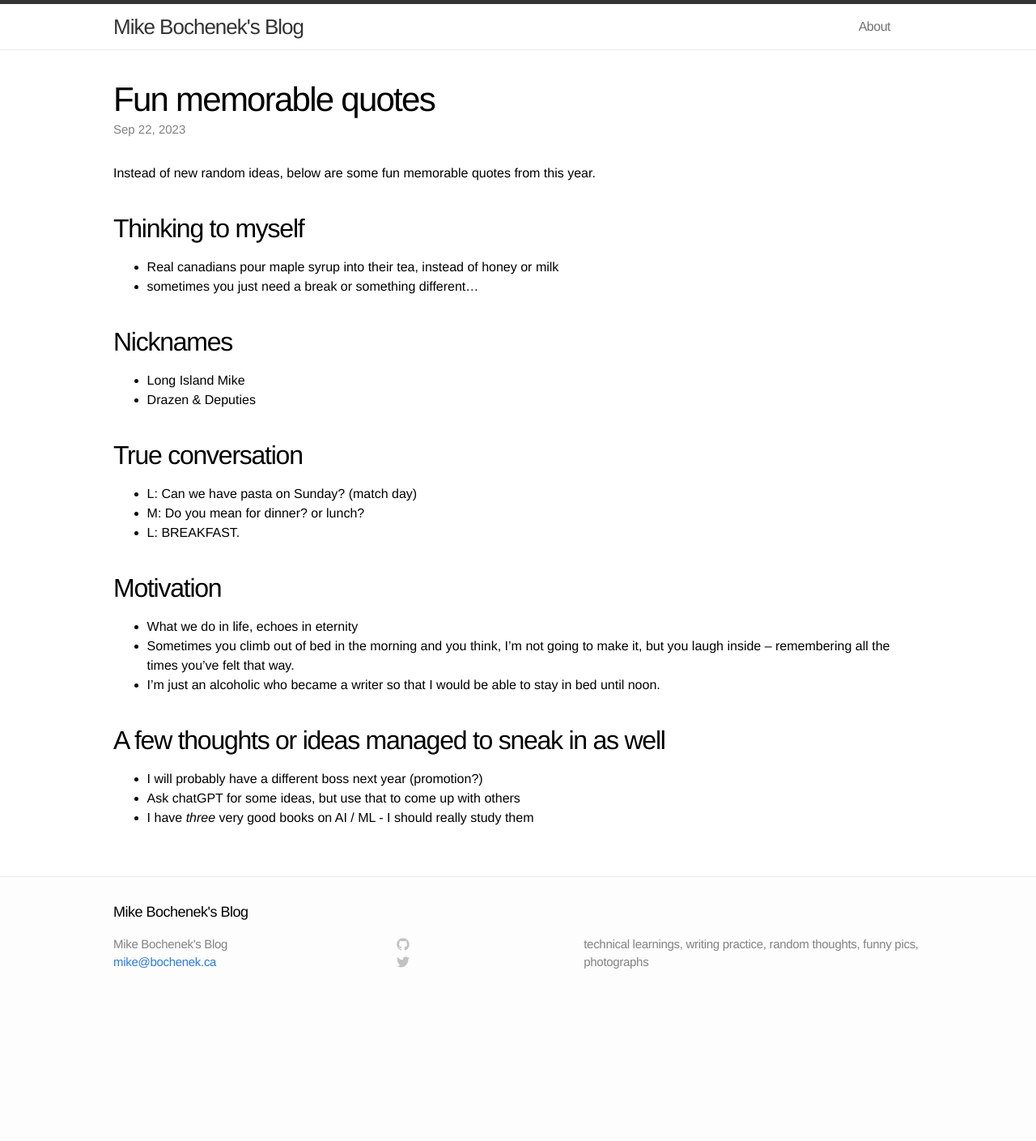
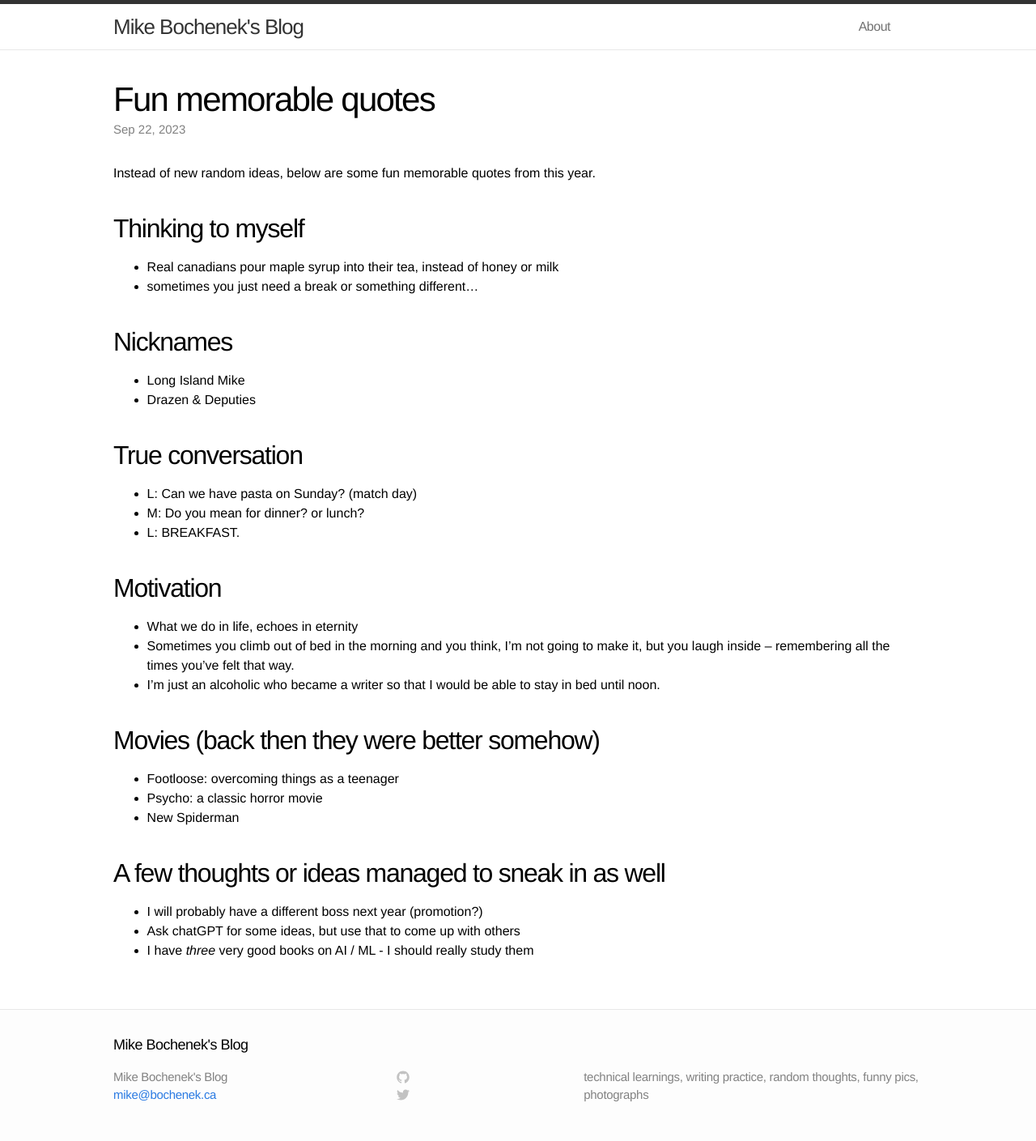
Before and after one commit to mikebochenek/learning, a Jekyll site: the page built from blog/_posts/2023-09-22-fun-quotes.markdown, in a window 1280 px wide. Shown: the whole page at 81% size. Built offline with Jekyll 4.4.1, drawn with Linux system fonts in a browser that asks for light colours; before the commit the page ends 1245 px from its top, so only the background shows below that.

Commit message:
adding movies: impressive that spellchecker not needed...

```diff
--- a/blog/_posts/2023-09-22-fun-quotes.markdown
+++ b/blog/_posts/2023-09-22-fun-quotes.markdown
@@ -25,6 +25,11 @@ Instead of new random ideas, below are some fun memorable quotes from this year.
 - Sometimes you climb out of bed in the morning and you think, I’m not going to make it, but you laugh inside – remembering all the times you’ve felt that way.
 - I’m just an alcoholic who became a writer so that I would be able to stay in bed until noon.
 
+## Movies (back then they were better somehow)
+- Footloose: overcoming things as a teenager
+- Psycho: a classic horror movie
+- New Spiderman
+
 ## A few thoughts or ideas managed to sneak in as well
 - I will probably have a different boss next year (promotion?)
 - Ask chatGPT for some ideas, but use that to come up with others
```
